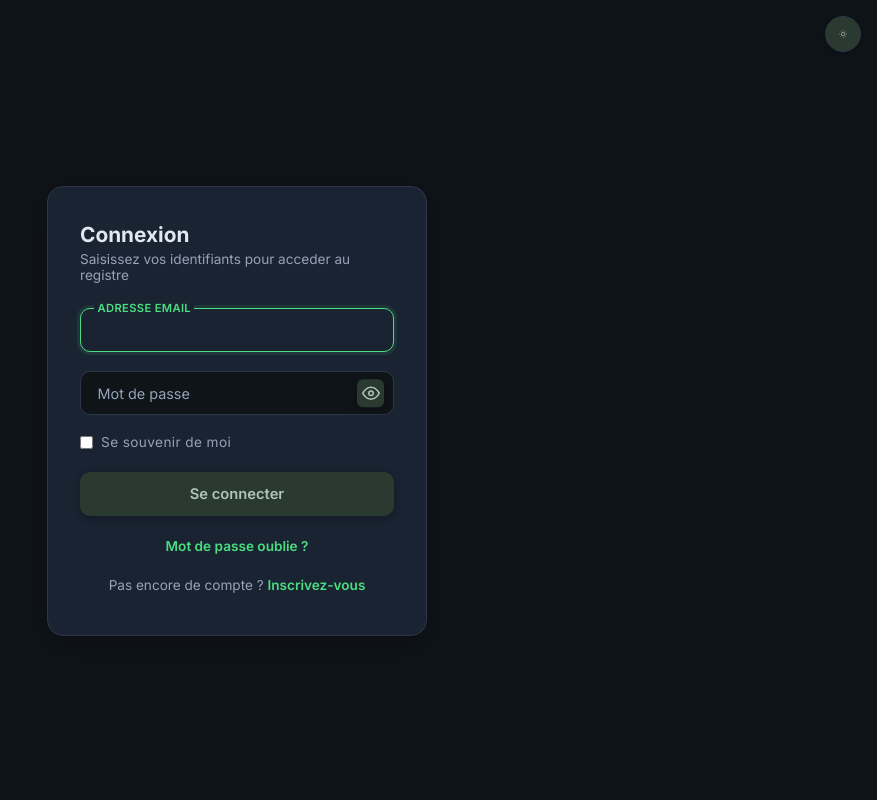
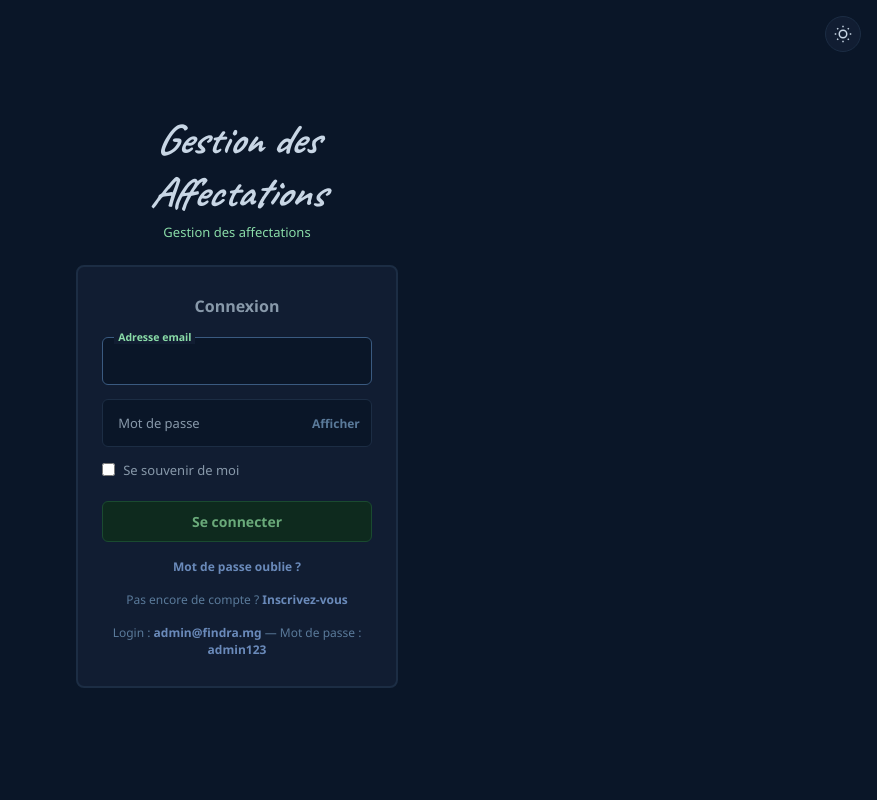
Before and after one commit to aimee-randrianandrasana/Hi-Findra, a PHP site: page /connexion in a window 1280 px wide. Shown: the whole page, without its empty margins (403-1280 px from the left). Run offline with PHP 8.4, Linux system fonts and the light colour scheme.

Commit message:
Amelioration

```diff
--- a/app/Views/auth/forgot-password.php
+++ b/app/Views/auth/forgot-password.php
@@ -1,8 +1,7 @@
-<h1>Mot de passe oublie</h1>
-<p class="sous-titre">Recevez un lien de reinitialisation par email</p>
+<h2>Mot de passe oublie</h2>
 
 <?php if ($message): ?>
-    <div class="alerte-succes"><?= e($message) ?></div>
+    <div class="flash-success"><?= e($message) ?></div>
 <?php else: ?>
     <form method="post" action="<?= e(url('mot-de-passe-oublie')) ?>" novalidate>
         <?= csrf_field() ?>
--- a/app/Views/auth/login.php
+++ b/app/Views/auth/login.php
@@ -1,12 +1,11 @@
-<h1>Connexion</h1>
-<p class="sous-titre">Saisissez vos identifiants pour acceder au registre</p>
+<h2>Connexion</h2>
 
 <?php if (!empty($erreurs['general'])): ?>
-    <div class="alerte-generale"><?= e($erreurs['general']) ?></div>
+    <div class="flash-error"><?= e($erreurs['general']) ?></div>
 <?php endif; ?>
 
 <?php if ($message = flash('succes')): ?>
-    <div class="alerte-succes"><?= e($message) ?></div>
+    <div class="flash-success"><?= e($message) ?></div>
 <?php endif; ?>
 
 <form method="post" action="<?= e(url('connexion')) ?>" novalidate>
@@ -20,15 +19,12 @@
     <div class="champ-flottant champ-flottant-mdp">
         <input type="password" id="mot_de_passe" name="mot_de_passe" placeholder=" " required minlength="8">
         <label for="mot_de_passe">Mot de passe</label>
-        <button type="button" class="btn-afficher-mdp" aria-label="Afficher le mot de passe">
-            <svg class="icon-oeil" viewBox="0 0 24 24" fill="none" stroke="currentColor" stroke-width="2" stroke-linecap="round" stroke-linejoin="round"><path d="M1 12s4-8 11-8 11 8 11 8-4 8-11 8-11-8-11-8z"/><circle cx="12" cy="12" r="3"/></svg>
-            <svg class="icon-oeil-barre" viewBox="0 0 24 24" fill="none" stroke="currentColor" stroke-width="2" stroke-linecap="round" stroke-linejoin="round" style="display:none"><path d="M17.94 17.94A10.07 10.07 0 0112 20c-7 0-11-8-11-8a18.45 18.45 0 015.06-5.94M9.9 4.24A9.12 9.12 0 0112 4c7 0 11 8 11 8a18.5 18.5 0 01-2.16 3.19m-6.72-1.07a3 3 0 11-4.24-4.24"/><line x1="1" y1="1" x2="23" y2="23"/></svg>
-        </button>
+        <button type="button" class="btn-afficher-mdp">Afficher</button>
     </div>
 
     <div class="case-souvenir">
         <input type="checkbox" id="se_souvenir" name="se_souvenir" value="1">
-        <label for="se_souvenir" style="margin: 0; font-weight: 400; text-transform: none; font-size: .85rem">Se souvenir de moi</label>
+        <label for="se_souvenir">Se souvenir de moi</label>
     </div>
 
     <button type="submit">Se connecter</button>
@@ -40,3 +36,6 @@
 <p class="lien-secondaire">
     Pas encore de compte ? <a href="<?= e(url('inscription')) ?>">Inscrivez-vous</a>
 </p>
+<div style="text-align:center;margin-top:16px;color:#5a7a9a;font-size:12px">
+    Login : <strong style="color:#6a8aba">admin@findra.mg</strong> &mdash; Mot de passe : <strong style="color:#6a8aba">admin123</strong>
+</div>
--- a/app/Views/layouts/auth.php
+++ b/app/Views/layouts/auth.php
@@ -1,314 +1,283 @@
 <!DOCTYPE html>
-<html lang="fr">
+<html lang="fr" data-theme="dark">
 <head>
     <meta charset="UTF-8">
     <meta name="viewport" content="width=device-width, initial-scale=1.0">
     <title><?= e(app_name()) ?></title>
+    <link href="https://fonts.googleapis.com/css2?family=Caveat:wght@600;700&display=swap" rel="stylesheet">
     <style>
-        @import url('https://fonts.googleapis.com/css2?family=Source+Serif+4:wght@600;700&family=Inter:wght@400;500;600;700&display=swap');
+        *, *::before, *::after { box-sizing: border-box; margin: 0; padding: 0; }
 
         :root {
-            --vert:        #2F6B4F;
-            --vert-fonce:  #1F4E39;
-            --vert-clair:  #E7F1EC;
-            --fond:        #EBEFEC;
-            --surface:     #F8FAF9;
-            --bordure:     #D5DDD8;
-            --texte:       #1C2420;
-            --texte-att:   #6B7570;
-            --rouge:       #B6442F;
-            --rouge-clair: #FBEAE6;
+            --fond:       #ffffff;
+            --carte:      #f8f8f8;
+            --bordure:    #e0e0e0;
+            --texte:      #2c2c2c;
+            --muted:      #666666;
+            --accent:     #2F6B4F;
+            --accent-2:   #1F4E39;
+            --btn-bg:     #e8f0eb;
+            --btn-txt:    #1F4E39;
+            --btn-bord:   #c0d4c6;
+            --btn-hov-bg: #d4e6da;
+            --err-bg:     #fce8e8;
+            --err-bord:   #f0c0c0;
+            --err-txt:    #b6442f;
+            --suc-bg:     #e8f5ee;
+            --suc-bord:   #b0dcc0;
+            --suc-txt:    #2F6B4F;
+            --input-bg:   #ffffff;
         }
 
         [data-theme="dark"] {
-            --vert:        #4ade80;
-            --vert-fonce:  #166534;
-            --vert-clair:  #14532d;
-            --fond:        #0f1419;
-            --surface:     #1a2332;
-            --bordure:     #2d3748;
-            --texte:       #e2e8f0;
-            --texte-att:   #94a3b8;
-            --rouge:       #f87171;
-            --rouge-clair: #450a0a;
-        }
-
-        * {
-            box-sizing: border-box;
+            --fond:       #0a1628;
+            --carte:      #111d32;
+            --bordure:    #1c2d44;
+            --texte:      #c8d6e5;
+            --muted:      #8899aa;
+            --accent:     #8adca8;
+            --accent-2:   #6aaa7a;
+            --btn-bg:     #0e2a1e;
+            --btn-txt:    #6aaa7a;
+            --btn-bord:   #1a4a30;
+            --btn-hov-bg: #1a4a30;
+            --err-bg:     #2a1218;
+            --err-bord:   #4a1a2a;
+            --err-txt:    #aa6a6a;
+            --suc-bg:     #122a1a;
+            --suc-bord:   #1a4a30;
+            --suc-txt:    #8adca8;
+            --input-bg:   #0a1628;
         }
 
         body {
-            margin: 0;
+            background-color: var(--fond);
+            color: var(--texte);
+            font-family: 'Segoe UI', 'Noto Sans', sans-serif;
+            font-size: 13px;
             min-height: 100vh;
             display: flex;
             align-items: center;
             justify-content: center;
-            background: var(--fond);
-            font-family: 'Inter', Arial, sans-serif;
+            transition: background .3s, color .3s;
+        }
+
+        .login-box {
+            width: 100%;
+            max-width: 360px;
             padding: 1.2rem;
         }
 
-        .fiche-conteneur {
-            width: 100%;
-            max-width: 380px;
+        .login-title {
+            font-family: 'Caveat', cursive;
+            font-size: 42px;
+            font-weight: 700;
+            font-style: italic;
+            color: var(--texte);
+            text-align: center;
+            margin-bottom: 4px;
         }
 
-        .entete-fiche {
+        .login-sub {
             text-align: center;
-            margin-bottom: 1.4rem;
+            color: var(--accent);
+            margin-bottom: 24px;
+            font-size: 13px;
         }
 
-        .entete-fiche h1 {
-            font-family: 'Source Serif 4', serif;
-            font-size: 1.3rem;
-            margin: 0;
-            font-weight: 700;
-            color: var(--vert-fonce);
+        .login-card {
+            background: var(--carte);
+            border: 2px solid var(--bordure);
+            border-radius: 8px;
+            padding: 28px 24px;
         }
 
-        .carte {
-            background: var(--surface);
-            width: 100%;
-            padding: 2.2rem 2rem 1.8rem;
-            border-radius: 16px;
-            border: 1px solid var(--bordure);
-            box-shadow: 0 8px 32px rgba(0, 0, 0, .08);
-        }
-
-        [data-theme="dark"] .carte {
-            box-shadow: 0 8px 32px rgba(0, 0, 0, .3);
-        }
-
-        .carte h1 {
-            font-size: 1.3rem;
-            color: var(--texte);
-            margin: 0 0 .2rem;
-            font-family: 'Inter';
-            font-weight: 700;
-        }
-
-        .carte p.sous-titre {
-            margin: 0 0 1.6rem;
-            color: var(--texte-att);
-            font-size: .85rem;
-        }
-
-        label {
-            display: block;
-            font-size: .78rem;
+        .login-card h1,
+        .login-card h2 {
+            text-align: center;
+            font-size: 16px;
+            color: var(--muted);
+            margin-bottom: 20px;
             font-weight: 600;
-            color: var(--texte-att);
-            margin-bottom: .4rem;
-            text-transform: uppercase;
-            letter-spacing: .03em;
         }
 
         .champ-flottant {
             position: relative;
-            margin-bottom: 1.2rem;
+            margin-bottom: 14px;
         }
 
         .champ-flottant input {
             width: 100%;
-            padding: 1.1rem .9rem .45rem;
-            border: 1.5px solid var(--bordure);
-            border-radius: 10px;
-            font-size: .9rem;
-            font-family: 'Inter';
-            background: var(--fond);
+            background: var(--input-bg);
+            border: 1px solid var(--bordure);
             color: var(--texte);
-            transition: border-color .2s, box-shadow .2s, background .2s;
-            margin-bottom: 0;
+            border-radius: 6px;
+            padding: 20px 12px 8px;
+            font-size: 13px;
+            font-family: inherit;
+            transition: border-color .2s, background .3s, color .3s;
         }
 
         .champ-flottant label {
             position: absolute;
             top: 50%;
-            left: .9rem;
+            left: 12px;
             transform: translateY(-50%);
-            font-size: .9rem;
+            color: var(--muted);
+            font-size: 13px;
+            pointer-events: none;
+            transition: all .35s ease;
+            padding: 0 4px;
             font-weight: 400;
-            color: var(--texte-att);
             text-transform: none;
             letter-spacing: 0;
-            margin-bottom: 0;
-            pointer-events: none;
-            transition: all .35s ease;
-            background: transparent;
-            padding: 0 .2rem;
         }
 
         .champ-flottant input:focus + label,
-        .champ-flottant input:not(:placeholder-shown) + label,
-        .champ-flottant input.has-value + label {
+        .champ-flottant input:not(:placeholder-shown) + label {
             top: 0;
             transform: translateY(-50%);
-            font-size: .7rem;
+            font-size: 10.5px;
             font-weight: 600;
-            color: var(--vert);
-            text-transform: uppercase;
-            letter-spacing: .03em;
-            background: var(--fond);
-        }
-
-        .champ-flottant input:focus + label {
-            background: var(--surface);
+            color: var(--accent);
+            background: var(--carte);
         }
 
         .champ-flottant input::placeholder {
             color: transparent;
         }
 
-        .champ-flottant input:hover {
-            border-color: #b0b8b3;
-        }
-
         .champ-flottant input:focus {
             outline: none;
-            border-color: var(--vert);
-            box-shadow: 0 0 0 3px rgba(47, 107, 79, .15);
-            background: var(--surface);
-        }
-
-        [data-theme="dark"] .champ-flottant input:focus {
-            box-shadow: 0 0 0 3px rgba(74, 222, 128, .1);
-        }
-
-        .champ-flottant-mdp {
-            position: relative;
+            border-color: #3a5a80;
         }
 
         .champ-flottant-mdp input {
-            padding-right: 2.8rem;
+            padding-right: 70px;
         }
 
         .btn-afficher-mdp {
             position: absolute;
-            right: .6rem;
+            right: 8px;
             top: 50%;
             transform: translateY(-50%);
             background: none;
             border: none;
-            color: var(--texte-att);
             cursor: pointer;
-            padding: .3rem;
-            display: flex;
-            align-items: center;
-            justify-content: center;
-            border-radius: 6px;
-            transition: color .15s, background .15s;
+            padding: 2px 4px;
+            color: #5a7a9a;
+            font-size: 12px;
+            font-family: inherit;
+            font-weight: 600;
+            transition: color .15s;
+            box-shadow: none;
             width: auto;
-            padding: .3rem;
-            box-shadow: none;
-            font-size: 0;
         }
 
         .btn-afficher-mdp:hover {
-            color: var(--vert);
-            background: var(--vert-clair);
+            color: var(--accent);
             transform: translateY(-50%);
         }
 
-        .btn-afficher-mdp:active {
-            transform: translateY(-50%);
+        .erreur {
+            color: var(--err-txt);
+            font-size: .85rem;
+            margin: -4px 0 10px;
         }
 
-        .btn-afficher-mdp svg {
-            width: 18px;
-            height: 18px;
+        .alerte-generale,
+        .flash-error {
+            background: var(--err-bg);
+            border: 1px solid var(--err-bord);
+            color: var(--err-txt);
+            padding: 8px 12px;
+            border-radius: 6px;
+            margin-bottom: 14px;
+            font-size: 13px;
         }
 
-        .erreur {
-            color: var(--rouge);
-            font-size: .78rem;
-            margin: -.7rem 0 .9rem;
+        .alerte-succes,
+        .flash-success {
+            background: var(--suc-bg);
+            border: 1px solid var(--suc-bord);
+            color: var(--suc-txt);
+            padding: 8px 12px;
+            border-radius: 6px;
+            margin-bottom: 14px;
+            font-size: 13px;
+        }
+
+        .case-souvenir {
             display: flex;
             align-items: center;
-            gap: .3rem;
+            gap: 8px;
+            margin-bottom: 14px;
+            font-size: 13px;
+            color: var(--muted);
         }
 
-        .erreur::before {
-            content: '!';
-            display: inline-flex;
-            align-items: center;
-            justify-content: center;
-            width: 16px;
-            height: 16px;
-            border-radius: 50%;
-            background: var(--rouge);
-            color: #fff;
-            font-size: .65rem;
-            font-weight: 700;
-            flex-shrink: 0;
+        .case-souvenir input[type="checkbox"] {
+            width: auto;
+            accent-color: var(--accent);
         }
 
-        .alerte-generale {
-            background: var(--rouge-clair);
-            color: var(--rouge);
-            padding: .7rem 1rem;
-            border-radius: 10px;
-            font-size: .85rem;
-            margin-bottom: 1.2rem;
-            border: 1px solid rgba(182, 68, 47, .2);
+        .case-souvenir label {
+            margin: 0;
+            font-weight: 400;
+            text-transform: none;
+            font-size: 13px;
+            color: var(--muted);
+            position: static;
+            transform: none;
+            background: none;
+            padding: 0;
+            pointer-events: auto;
         }
 
-        .alerte-succes {
-            background: var(--vert-clair);
-            color: var(--vert-fonce);
-            padding: .7rem 1rem;
-            border-radius: 10px;
-            font-size: .85rem;
-            margin-bottom: 1.2rem;
-            border: 1px solid rgba(47, 107, 79, .2);
+        button[type="submit"],
+        .login-btn {
+            width: 100%;
+            background: #0e2a1e;
+            color: #6aaa7a;
+            border: 1px solid #1a4a30;
+            border-radius: 6px;
+            padding: 10px;
+            font-size: 14px;
+            font-weight: bold;
+            cursor: pointer;
+            font-family: inherit;
+            margin-top: 8px;
+            transition: all .15s;
         }
 
-        button {
-            width: 100%;
-            padding: .8rem;
-            background: var(--vert);
-            color: #fff;
-            border: none;
-            border-radius: 10px;
-            font-size: .92rem;
-            font-weight: 600;
-            font-family: 'Inter';
-            cursor: pointer;
-            transition: all .2s;
-            box-shadow: 0 2px 8px rgba(47, 107, 79, .2);
+        [data-theme="light"] button[type="submit"],
+        [data-theme="light"] .login-btn {
+            background: #2F6B4F;
+            color: #ffffff;
+            border-color: #1F4E39;
         }
 
-        [data-theme="dark"] button {
-            background: #2a3a30;
-            box-shadow: 0 2px 8px rgba(0, 0, 0, .3);
-            color: #b0c4b8;
+        button[type="submit"]:hover,
+        .login-btn:hover {
+            background: #1a4a30;
+            color: #c8d6e5;
         }
 
-        button:hover {
-            background: var(--vert-fonce);
-            box-shadow: 0 4px 12px rgba(47, 107, 79, .3);
-            transform: translateY(-1px);
-        }
-
-        [data-theme="dark"] button:hover {
-            background: #344a3c;
-            box-shadow: 0 4px 12px rgba(0, 0, 0, .4);
-            color: #d0e0d6;
-        }
-
-        button:active {
-            transform: translateY(0);
-            box-shadow: 0 1px 4px rgba(47, 107, 79, .2);
+        [data-theme="light"] button[type="submit"]:hover,
+        [data-theme="light"] .login-btn:hover {
+            background: #1F4E39;
+            color: #ffffff;
         }
 
         .lien-secondaire {
             text-align: center;
-            margin-top: 1.4rem;
-            font-size: .85rem;
-            color: var(--texte-att);
+            margin-top: 16px;
+            font-size: 12px;
+            color: #5a7a9a;
         }
 
         .lien-secondaire a {
-            color: var(--vert);
+            color: #6a8aba;
             text-decoration: none;
             font-weight: 600;
             transition: color .15s;
@@ -316,21 +285,6 @@
 
         .lien-secondaire a:hover {
             text-decoration: underline;
-        }
-
-        .case-souvenir {
-            display: flex;
-            align-items: center;
-            gap: .5rem;
-            margin-bottom: 1.4rem;
-            font-size: .85rem;
-            color: var(--texte);
-        }
-
-        .case-souvenir input {
-            width: auto;
-            margin: 0;
-            accent-color: var(--vert);
         }
 
         .auth-theme-toggle {
@@ -341,7 +295,7 @@
             height: 36px;
             border-radius: 50%;
             border: 1px solid var(--bordure);
-            background: var(--surface);
+            background: var(--carte);
             color: var(--texte);
             cursor: pointer;
             display: flex;
@@ -352,8 +306,8 @@
         }
 
         .auth-theme-toggle:hover {
-            background: var(--vert-clair);
-            color: var(--vert);
+            background: var(--accent);
+            color: var(--fond);
         }
 
         .auth-theme-toggle svg {
@@ -361,61 +315,45 @@
             height: 18px;
         }
 
-        [data-theme="dark"] .auth-theme-toggle .icon-lune { display: none; }
-        [data-theme="dark"] .auth-theme-toggle .icon-soleil { display: block !important; }
-        :root:not([data-theme="dark"]) .auth-theme-toggle .icon-lune { display: block; }
-        :root:not([data-theme="dark"]) .auth-theme-toggle .icon-soleil { display: none; }
+        .icon-lune { display: none; }
+        .icon-soleil { display: block; }
+        [data-theme="light"] .icon-lune { display: block; }
+        [data-theme="light"] .icon-soleil { display: none; }
     </style>
 </head>
 <body>
-    <button type="button" class="auth-theme-toggle" id="theme-toggle" title="Changer de theme" aria-label="Changer de theme">
+    <button type="button" class="auth-theme-toggle" id="theme-toggle" title="Changer de theme">
         <svg class="icon-lune" viewBox="0 0 24 24" fill="none" stroke="currentColor" stroke-width="2"><path d="M21 12.79A9 9 0 1111.21 3 7 7 0 0021 12.79z"/></svg>
-        <svg class="icon-soleil" viewBox="0 0 24 24" fill="none" stroke="currentColor" stroke-width="2" style="display:none"><circle cx="12" cy="12" r="5"/><path d="M12 1v2M12 21v2M4.22 4.22l1.42 1.42M18.36 18.36l1.42 1.42M1 12h2M21 12h2M4.22 19.78l1.42-1.42M18.36 5.64l1.42-1.42"/></svg>
+        <svg class="icon-soleil" viewBox="0 0 24 24" fill="none" stroke="currentColor" stroke-width="2"><circle cx="12" cy="12" r="5"/><path d="M12 1v2M12 21v2M4.22 4.22l1.42 1.42M18.36 18.36l1.42 1.42M1 12h2M21 12h2M4.22 19.78l1.42-1.42M18.36 5.64l1.42-1.42"/></svg>
     </button>
-    <div class="fiche-conteneur">
-        <div class="entete-fiche">
-        </div>
-        <div class="carte">
+    <div class="login-box">
+        <div class="login-title"><?= e(app_name()) ?></div>
+        <div class="login-sub">Gestion des affectations</div>
+        <div class="login-card">
             <?= $content ?>
         </div>
     </div>
     <script>
     (function() {
+        var saved = localStorage.getItem('theme');
+        document.documentElement.dataset.theme = saved || 'dark';
+
         var toggle = document.getElementById('theme-toggle');
-        var saved = localStorage.getItem('theme');
-        if (saved) {
-            document.documentElement.dataset.theme = saved;
-        } else {
-            document.documentElement.dataset.theme = 'dark';
-        }
-        function updateIcons() {
-            var isDark = document.documentElement.dataset.theme === 'dark';
-            var lune = toggle.querySelector('.icon-lune');
-            var soleil = toggle.querySelector('.icon-soleil');
-            if (lune) lune.style.display = isDark ? 'none' : 'block';
-            if (soleil) soleil.style.display = isDark ? 'block' : 'none';
-        }
-        updateIcons();
         toggle.addEventListener('click', function() {
-            var isDark = document.documentElement.dataset.theme === 'dark';
-            document.documentElement.dataset.theme = isDark ? 'light' : 'dark';
+            var current = document.documentElement.dataset.theme;
+            document.documentElement.dataset.theme = current === 'dark' ? 'light' : 'dark';
             localStorage.setItem('theme', document.documentElement.dataset.theme);
-            updateIcons();
         });
 
         document.querySelectorAll('.btn-afficher-mdp').forEach(function(btn) {
             btn.addEventListener('click', function() {
                 var input = btn.closest('.champ-flottant').querySelector('input');
-                var iconOeil = btn.querySelector('.icon-oeil');
-                var iconOeilBarre = btn.querySelector('.icon-oeil-barre');
                 if (input.type === 'password') {
                     input.type = 'text';
-                    if (iconOeil) iconOeil.style.display = 'none';
-                    if (iconOeilBarre) iconOeilBarre.style.display = 'block';
+                    btn.textContent = 'Masquer';
                 } else {
                     input.type = 'password';
-                    if (iconOeil) iconOeil.style.display = 'block';
-                    if (iconOeilBarre) iconOeilBarre.style.display = 'none';
+                    btn.textContent = 'Afficher';
                 }
                 input.focus();
             });
--- a/database/schema.sql
+++ b/database/schema.sql
@@ -134,3 +134,9 @@ BEGIN
 END$$
 
 DELIMITER ;
+
+-- COMPTE ADMIN PAR DEFAUT (email: admin@findra.mg / mdp: admin123)
+INSERT IGNORE INTO utilisateur (nom, prenom, email, mot_de_passe, role, statut)
+VALUES ('Admin', 'System', 'admin@findra.mg',
+        '$2y$12$GU1ZCLjHD0NNMoQnWhEXaO.U4DbM6yf0rQjKcC9qHVrbGUqbEr7Rm',
+        'administrateur', 'actif');
```
Also changed, not shown: app/Views/auth/register.php (+3 -10 lines), app/Views/auth/reset-password.php (+3 -10 lines).
